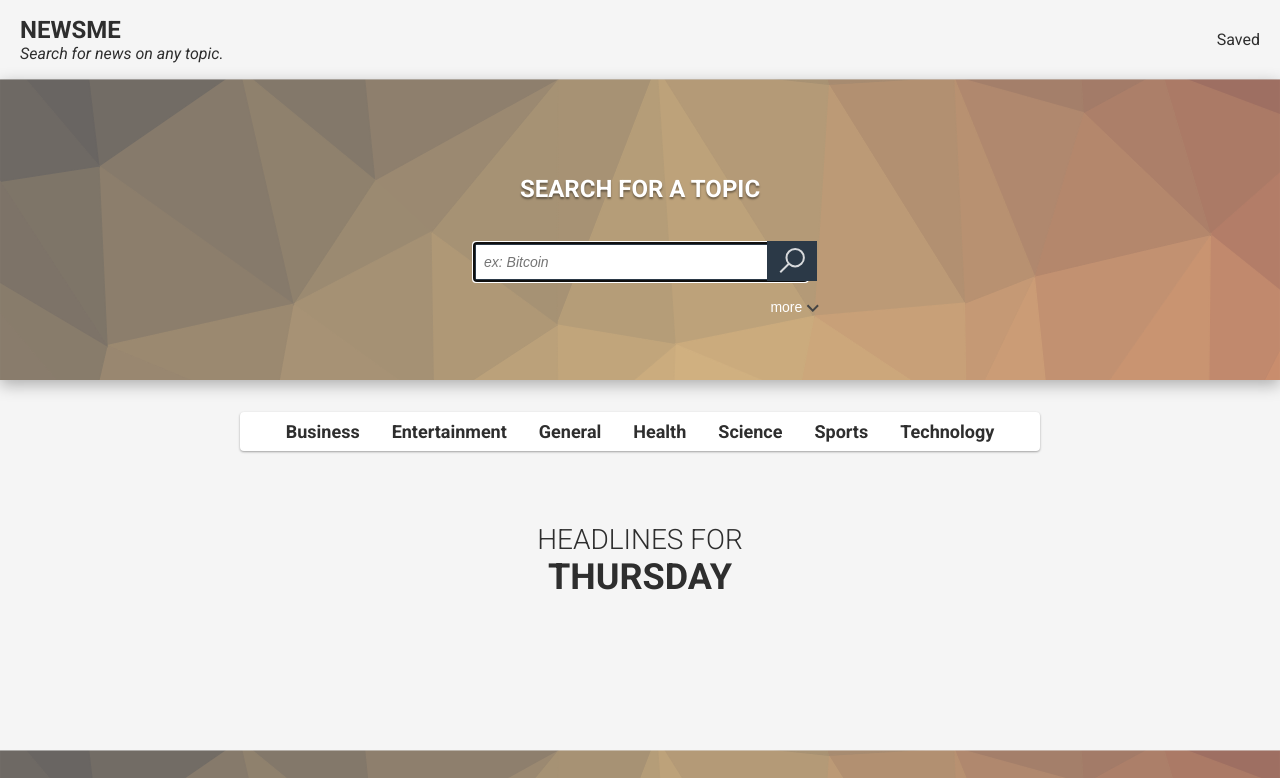
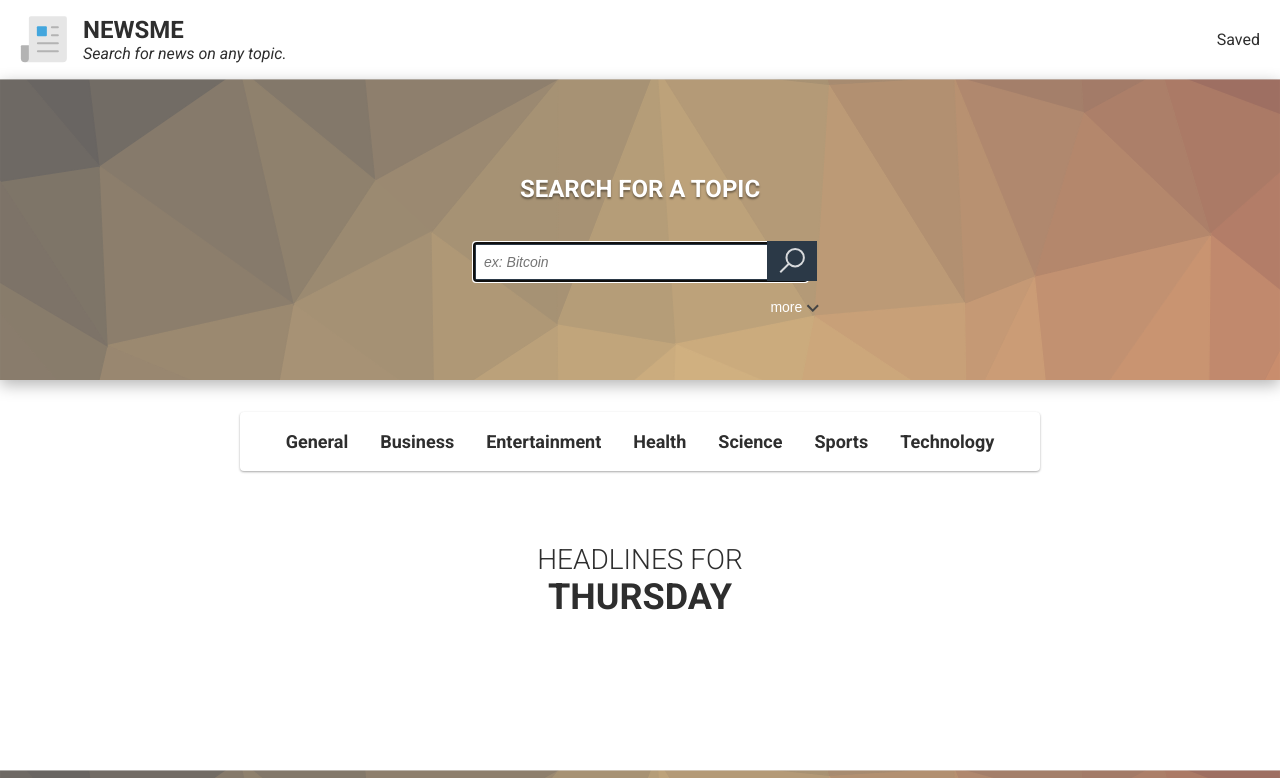
Before and after one commit to benjaminmodayil/API-Capstone, a website: page dist/index.html in a window 1280 px wide. Shown: the top 778 px of the page. Drawn offline with nearby package versions, Linux system fonts and the light colour scheme; no server answers.

Commit message:
fixed ghpages branch

```diff
--- a/dist/css/style.css
+++ b/dist/css/style.css
@@ -52,7 +52,6 @@ body {
   min-height: 100vh; }
 
 body {
-  background: #f5f5f5;
   display: flex;
   flex-direction: column;
   font-family: "Roboto", san-serif;
@@ -126,6 +125,9 @@ p {
 .m-bottom-16 {
   margin-bottom: 16px; }
 
+.m-right-16 {
+  margin-right: 16px; }
+
 .p-y-16 {
   padding-top: 16px;
   padding-bottom: 16px; }
@@ -154,6 +156,9 @@ p {
 
 .float-right {
   float: right; }
+
+.float-left {
+  float: left; }
 
 :root {
   --transparent: transparent;
@@ -187,6 +192,14 @@ p {
   border-radius: 4px;
   color: white;
   padding: 5px 15px; }
+
+.nav__logo a:after {
+  content: '';
+  display: table;
+  clear: both; }
+
+.nav__logo p {
+  width: 75%; }
 
 form {
   width: 370px; }
@@ -262,8 +275,7 @@ input[type='date'] {
   font-family: "Roboto", san-serif;
   font-size: 18px;
   font-weight: 600;
-  margin-left: 10px;
-  margin-right: 10px;
+  margin: 10px;
   text-transform: capitalize; }
   .js-category:hover, .js-category:focus {
     text-decoration: underline; }
@@ -360,9 +372,6 @@ main {
   padding-left: 20px;
   padding-right: 20px; }
 
-body {
-  background-color: #f5f5f5; }
-
 .js-card {
   background-color: #ffffff;
   border-radius: 10px;
@@ -451,6 +460,9 @@ button:hover .js-icon-save, button:focus .js-icon-save {
   .js-span-small {
     grid-column: span 3;
     grid-row: span 2; }
+    .js-span-small.js-span-small h2 {
+      font-size: 18px;
+      margin-bottom: 40px; }
   .js-span-half {
     display: grid;
     grid-template-columns: 1fr 2fr;
@@ -475,7 +487,7 @@ button:hover .js-icon-save, button:focus .js-icon-save {
 .js-fadeInDown {
   animation-name: fadeInDown;
   animation-duration: 0.6s;
-  animation-fill-mode: both;
+  animation-fill-mode: backwards;
   animation-timing-function: ease; }
 
 @keyframes fadeInDown {
@@ -495,6 +507,8 @@ button:hover .js-icon-save, button:focus .js-icon-save {
   border-radius: 4px;
   color: white;
   font-weight: 300; }
+  .js-category--highlight.js-category {
+    text-decoration: none; }
 
 .js-span-all {
   grid-column: 1 / -1; }
--- a/dist/index.html
+++ b/dist/index.html
@@ -14,9 +14,10 @@
 <body class="home-page" data-index>
   <nav class="nav wrapper p-y-16 box-shadow">
     <div class="nav__logo">
-      <a href="./index.html" class="text-black no-underline">
-        <h1 class="h1 font-sans font-bolder uppercase">Newsme</h1>
-        <p class="italic text-black">Search for news on any topic.</p>
+      <a href="./index.html" class="text-black no-underline block">
+        <img class="float-left m-right-16" src="images/icon-news.svg" alt="">
+        <h1 class="float-left h1 font-sans font-bolder uppercase">Newsme</h1>
+        <p class="float-left italic text-black">Search for news on any topic.</p>
       </a>
     </div>
     <div class="nav__links font-sans">
--- a/dist/js/index.js
+++ b/dist/js/index.js
@@ -1,7 +1,6 @@
 let newsAPIKey = 'ed14c7ddee15497fb440c9369baf1371'
 
 // double check form
-// remove news based on having image/descriptions/etc
 
 // make saved.js into class structure
 
@@ -14,9 +13,9 @@ class ArticlePage {
 
   setupDOM() {
     this.categories = [
+      'general',
       'business',
       'entertainment',
-      'general',
       'health',
       'science',
       'sports',
```
Also changed, not shown: dist/saved.html (+4 -3 lines), dist/images/icon-news.svg (added).
